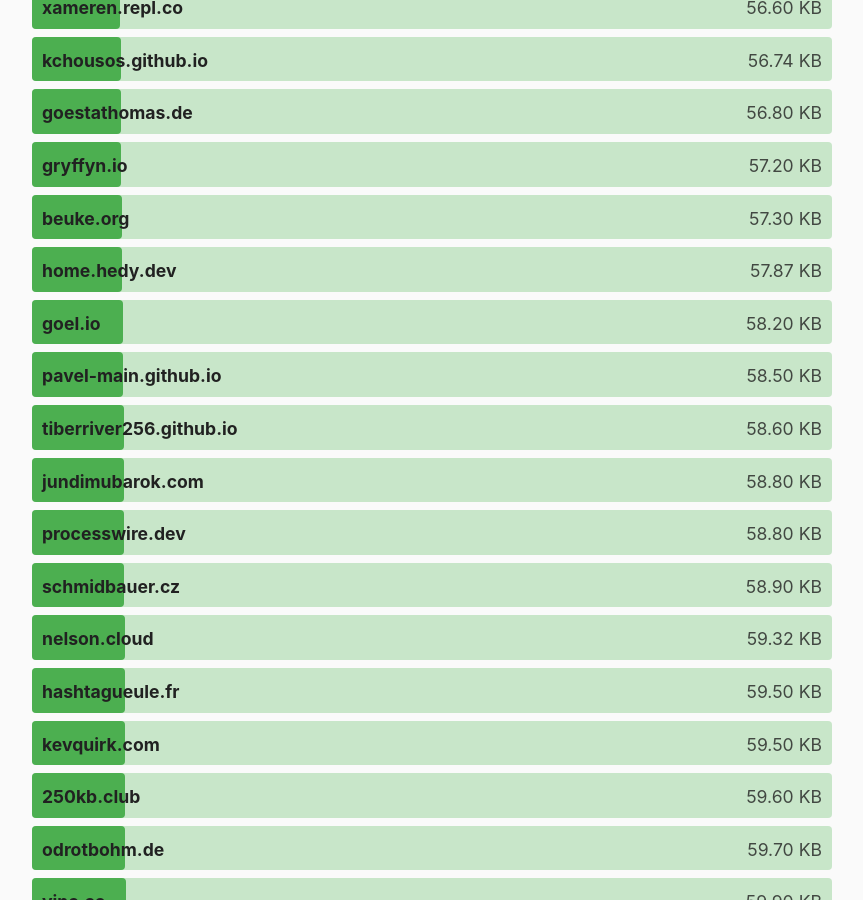
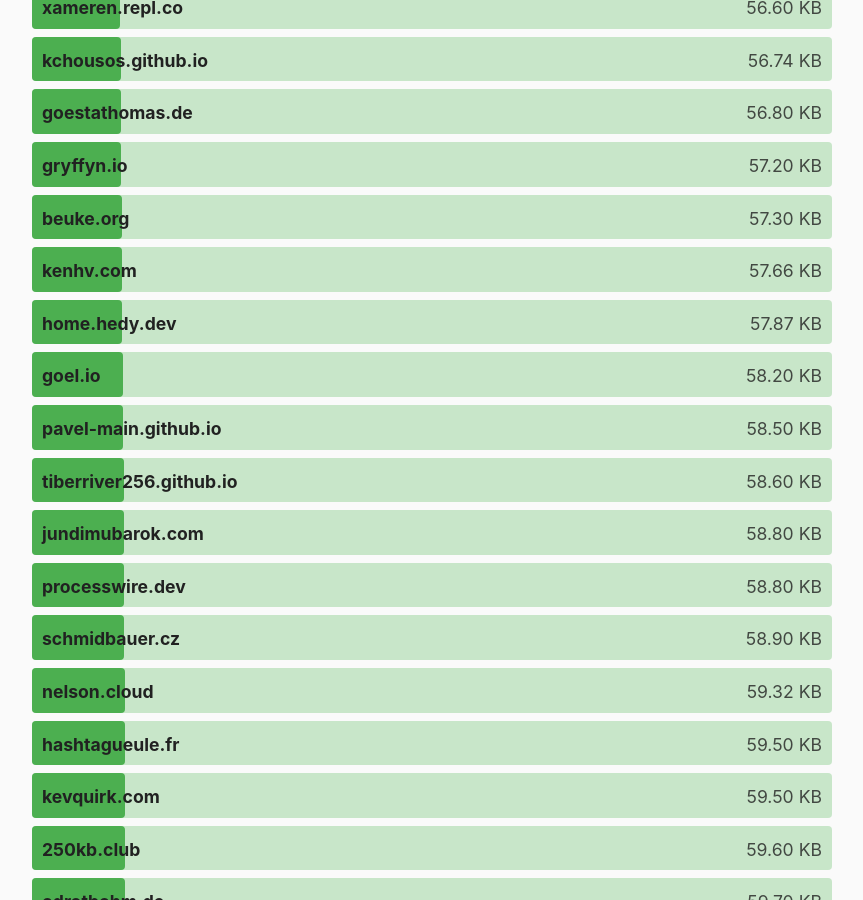
Before and after one commit to kevquirk/512kb.club, a Jekyll site: the page built from index.md, in a window 1280 px wide and 900 px high, scrolled down 19573 px. Shown: the whole window, without its empty margins (208-1071 px from the left). Built offline with Jekyll 4.4.1, drawn with Linux system fonts in a browser that asks for light colours.

Commit message:
Add kenhv.com

```diff
--- a/_data/sites.yml
+++ b/_data/sites.yml
@@ -2088,6 +2088,11 @@
   size: 388
   last_checked: 2022-09-17
 
+- domain: kenhv.com
+  url: https://kenhv.com/
+  size: 57.66
+  last_checked: 2024-07-28
+
 - domain: kevquirk.com
   url: https://kevquirk.com
   size: 59.5
```
